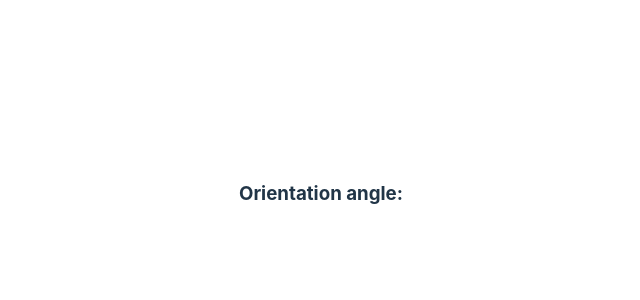
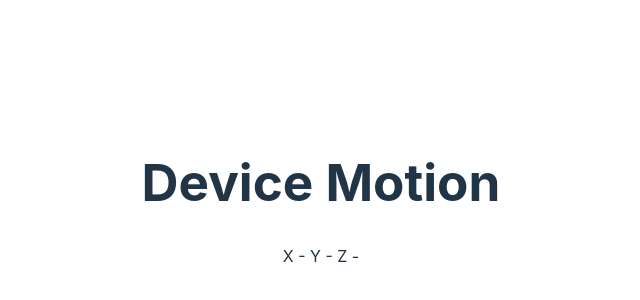
Before and after one commit to j0lol/hs2025, a React (Vite) app in the folder frontend/: page / in a window 1280 px wide. Shown: the part 206-506 px from the top of the page, without its empty margins (319-959 px from the left). Built offline with nearby package versions, Linux system fonts and the light colour scheme.

Commit message:
orientation demo works maybe

```diff
--- a/frontend/src/App.jsx
+++ b/frontend/src/App.jsx
@@ -1,35 +1,38 @@
-import { useState } from 'react'
+import { useState, useEffect } from 'react'
 import reactLogo from './assets/react.svg'
 import viteLogo from '/vite.svg'
 import './App.css'
 import { useOrientation } from '@uidotdev/usehooks'
 
 function App() {
-  const [count, setCount] = useState(0)
-  const [orientation, setOrientation] = useState(0);
+  const [x, setX] = useState("");
+  const [y, setY] = useState("");
+  const [z, setZ] = useState("");
 
-  window.addEventListener('deviceorientation', handleOrientation);
+  function handleMotionEvent(event) {
+    console.log("handle motion event", event);
 
-  function handleOrientation(event) {
-    const alpha = event.alpha;
-    const beta = event.beta;
-    const gamma = event.gamma;
-    // Do stuff...
-    setOrientation([alpha, beta, gamma])
+    var x = event.accelerationIncludingGravity.x;
+    var y = event.accelerationIncludingGravity.y;
+    var z = event.accelerationIncludingGravity.z;
+
+    setX(x);
+    setY(y);
+    setZ(z);
   }
 
+  useEffect(() => {
+    window.addEventListener("devicemotion", handleMotionEvent, true);
+  }, [x, y, z]);
+
   return (
-    <>
-      <h3>
-        Orientation angle:
-        {Object.keys(orientation).map((el) => {
-            return (
-              <p>{el}</p>
-            );
-          })}
-      </h3>
-    </>
-  )
+    <div className="App">
+      <h1>Device Motion</h1>
+      <div>
+        X - {x} Y - {y} Z - {z}
+      </div>
+    </div>
+  );
 }
 
 export default App
```
